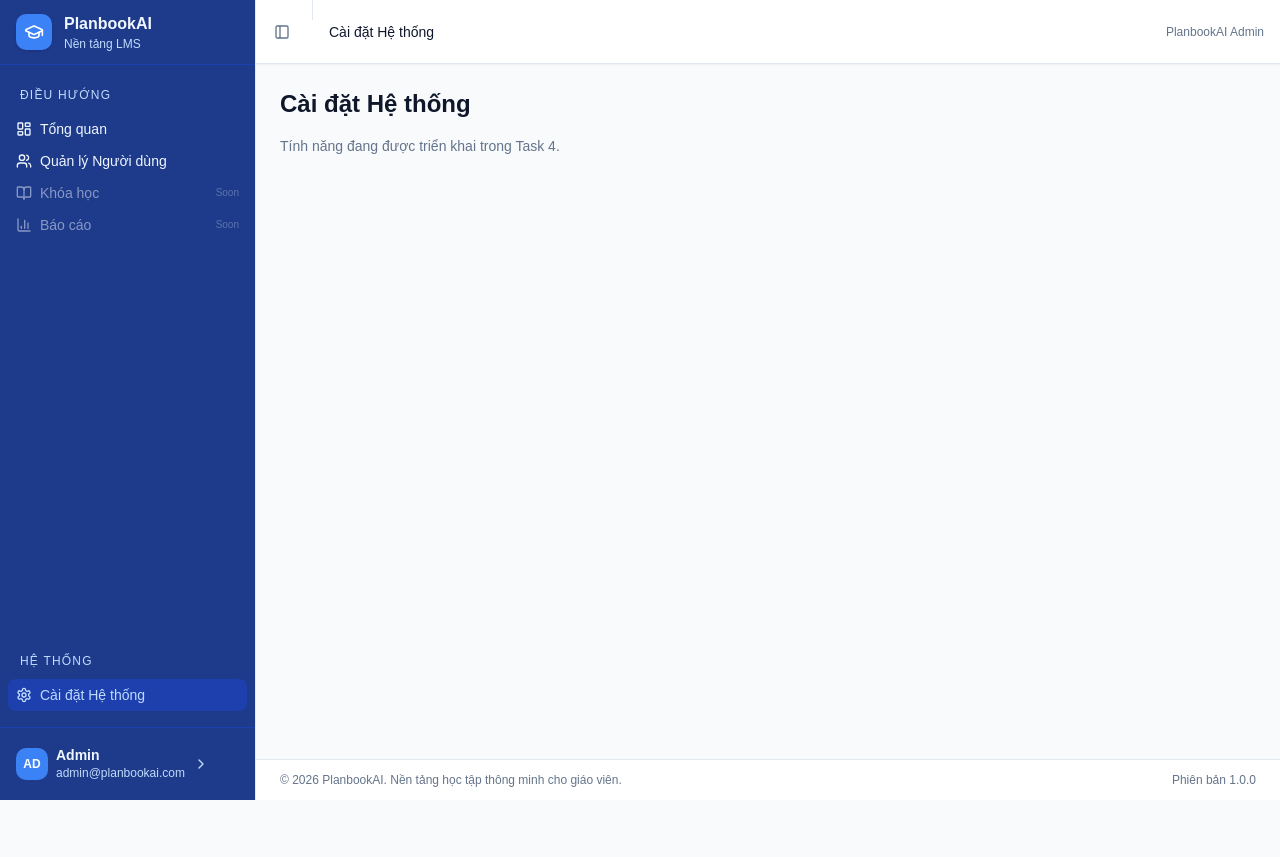
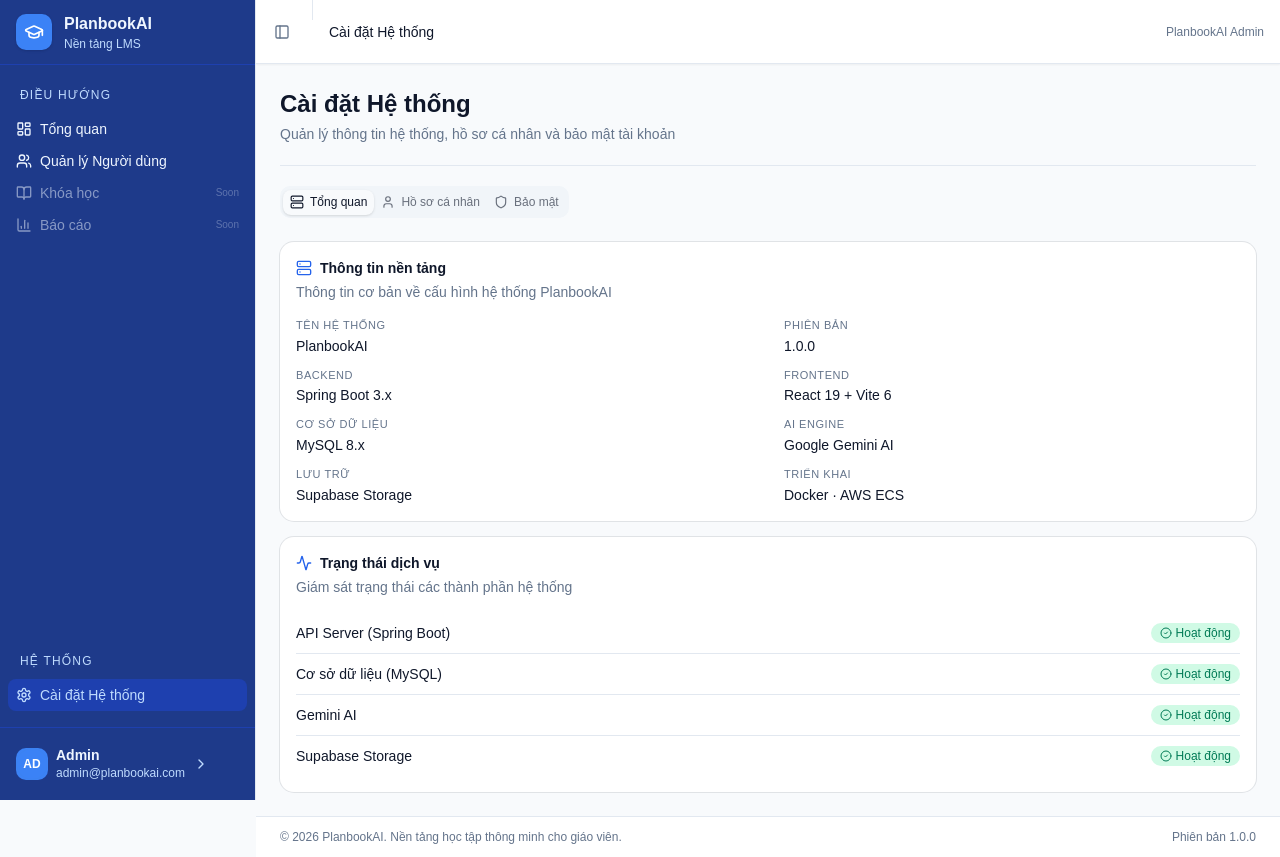
Before and after one commit to CongduongNT/JAVA, a React (Vite) app in the folder frontend/: page /settings in a window 1280 px wide. Before the commit the page ends 800 px from the top, so only its background shows below. Built offline with nearby package versions, Linux system fonts and the light colour scheme; sample sign-in values are in the browser's storage.

Commit message:
SettingsPage.jsx, tab layout + System Overview tab

```diff
--- a/frontend/src/pages/settings/SettingsPage.jsx
+++ b/frontend/src/pages/settings/SettingsPage.jsx
@@ -1,9 +1,165 @@
-// Placeholder — to be implemented in Task 4: Cài đặt Hệ thống
-export default function SettingsPage() {
+import { Activity, CheckCircle2, Server, Shield, User, XCircle } from 'lucide-react'
+import { useSelector } from 'react-redux'
+
+import { Badge } from '@/components/ui/badge'
+import { Card, CardContent, CardDescription, CardHeader, CardTitle } from '@/components/ui/card'
+import { Separator } from '@/components/ui/separator'
+import { Tabs, TabsContent, TabsList, TabsTrigger } from '@/components/ui/tabs'
+
+// ── Static data ───────────────────────────────────────────────────────────
+
+const PLATFORM_INFO = [
+  { label: 'Tên hệ thống',  value: 'PlanbookAI' },
+  { label: 'Phiên bản',     value: '1.0.0' },
+  { label: 'Backend',       value: 'Spring Boot 3.x' },
+  { label: 'Frontend',      value: 'React 19 + Vite 6' },
+  { label: 'Cơ sở dữ liệu', value: 'MySQL 8.x' },
+  { label: 'AI Engine',     value: 'Google Gemini AI' },
+  { label: 'Lưu trữ',       value: 'Supabase Storage' },
+  { label: 'Triển khai',    value: 'Docker · AWS ECS' },
+]
+
+const SERVICES = [
+  { name: 'API Server (Spring Boot)', key: 'api' },
+  { name: 'Cơ sở dữ liệu (MySQL)',   key: 'db' },
+  { name: 'Gemini AI',               key: 'ai' },
+  { name: 'Supabase Storage',        key: 'storage' },
+]
+
+// ── Helpers ───────────────────────────────────────────────────────────────
+
+function StatusBadge({ online }) {
+  return online ? (
+    <Badge className="bg-emerald-100 text-emerald-700 hover:bg-emerald-100 gap-1 text-xs">
+      <CheckCircle2 className="size-3" />Hoạt động
+    </Badge>
+  ) : (
+    <Badge className="bg-red-100 text-red-600 hover:bg-red-100 gap-1 text-xs">
+      <XCircle className="size-3" />Offline
+    </Badge>
+  )
+}
+
+// ── System Overview Tab ───────────────────────────────────────────────────
+
+function SystemOverviewTab() {
+  // Derive basic "online" state: if the users list loaded successfully,
+  // the API + DB are reachable. Falls back to true (optimistic).
+  const usersStatus = useSelector((s) => s.users.status)
+  const apiOnline = usersStatus !== 'failed'
+
+  const serviceStatus = {
+    api:     apiOnline,
+    db:      apiOnline,
+    ai:      true,       // No live ping endpoint yet — show optimistic
+    storage: true,
+  }
+
   return (
     <div className="space-y-4">
-      <h1 className="page-header">Cài đặt Hệ thống</h1>
-      <p className="page-subheader">Tính năng đang được triển khai trong Task 4.</p>
+      {/* Platform info card */}
+      <Card>
+        <CardHeader>
+          <CardTitle className="flex items-center gap-2 text-sm font-semibold">
+            <Server className="size-4 text-primary" />
+            Thông tin nền tảng
+          </CardTitle>
+          <CardDescription>Thông tin cơ bản về cấu hình hệ thống PlanbookAI</CardDescription>
+        </CardHeader>
+        <CardContent>
+          <dl className="grid grid-cols-1 gap-y-3 gap-x-8 sm:grid-cols-2">
+            {PLATFORM_INFO.map(({ label, value }) => (
+              <div key={label} className="flex flex-col gap-0.5">
+                <dt className="text-[11px] font-medium uppercase tracking-wider text-muted-foreground">
+                  {label}
+                </dt>
+                <dd className="text-sm font-medium text-foreground">{value}</dd>
+              </div>
+            ))}
+          </dl>
+        </CardContent>
+      </Card>
+
+      {/* Service status card */}
+      <Card>
+        <CardHeader>
+          <CardTitle className="flex items-center gap-2 text-sm font-semibold">
+            <Activity className="size-4 text-primary" />
+            Trạng thái dịch vụ
+          </CardTitle>
+          <CardDescription>Giám sát trạng thái các thành phần hệ thống</CardDescription>
+        </CardHeader>
+        <CardContent>
+          <ul className="divide-y divide-border">
+            {SERVICES.map(({ name, key }) => (
+              <li key={key} className="flex items-center justify-between py-2.5">
+                <span className="text-sm">{name}</span>
+                <StatusBadge online={serviceStatus[key]} />
+              </li>
+            ))}
+          </ul>
+        </CardContent>
+      </Card>
     </div>
   )
 }
+
+// ── Coming Soon placeholder ───────────────────────────────────────────────
+
+function ComingSoonTab({ label, icon: Icon }) {
+  return (
+    <Card>
+      <CardContent className="flex flex-col items-center gap-2 py-14 text-center">
+        <Icon className="size-8 text-muted-foreground/40" />
+        <p className="text-sm text-muted-foreground">
+          Phần <strong className="text-foreground">{label}</strong> sẽ được triển khai ở bước tiếp theo.
+        </p>
+      </CardContent>
+    </Card>
+  )
+}
+
+// ── Main page ─────────────────────────────────────────────────────────────
+
+export default function SettingsPage() {
+  return (
+    <div className="space-y-5">
+      {/* Page header */}
+      <div>
+        <h1 className="page-header">Cài đặt Hệ thống</h1>
+        <p className="page-subheader">Quản lý thông tin hệ thống, hồ sơ cá nhân và bảo mật tài khoản</p>
+      </div>
+
+      <Separator />
+
+      <Tabs defaultValue="system" className="space-y-4">
+        <TabsList className="h-9">
+          <TabsTrigger value="system" className="gap-1.5 text-xs">
+            <Server className="size-3.5" />
+            Tổng quan
+          </TabsTrigger>
+          <TabsTrigger value="profile" className="gap-1.5 text-xs">
+            <User className="size-3.5" />
+            Hồ sơ cá nhân
+          </TabsTrigger>
+          <TabsTrigger value="security" className="gap-1.5 text-xs">
+            <Shield className="size-3.5" />
+            Bảo mật
+          </TabsTrigger>
+        </TabsList>
+
+        <TabsContent value="system">
+          <SystemOverviewTab />
+        </TabsContent>
+
+        <TabsContent value="profile">
+          <ComingSoonTab label="Hồ sơ cá nhân" icon={User} />
+        </TabsContent>
+
+        <TabsContent value="security">
+          <ComingSoonTab label="Bảo mật" icon={Shield} />
+        </TabsContent>
+      </Tabs>
+    </div>
+  )
+}
```
